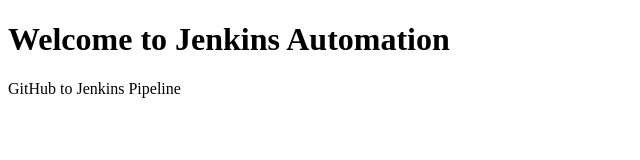
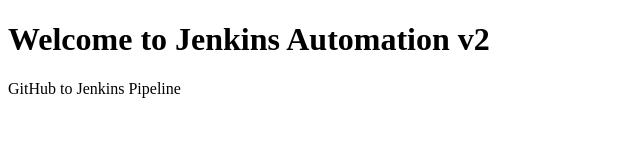
Before and after one commit to mohamadsathaharshad/jenkins-docker-demo, a plain HTML site: page index.html in a window 1280 px wide. Shown: the full height of the page, 0-640 px from the left. Drawn offline with Linux system fonts and the light colour scheme.

Commit message:
Update index.html

```diff
--- a/index.html
+++ b/index.html
@@ -4,7 +4,7 @@
     <title>DevOps CI/CD</title>
 </head>
 <body>
-    <h1>Welcome to Jenkins Automation</h1>
+    <h1>Welcome to Jenkins Automation v2</h1>
     <p>GitHub to Jenkins Pipeline</p>
 </body>
 </html>
```
